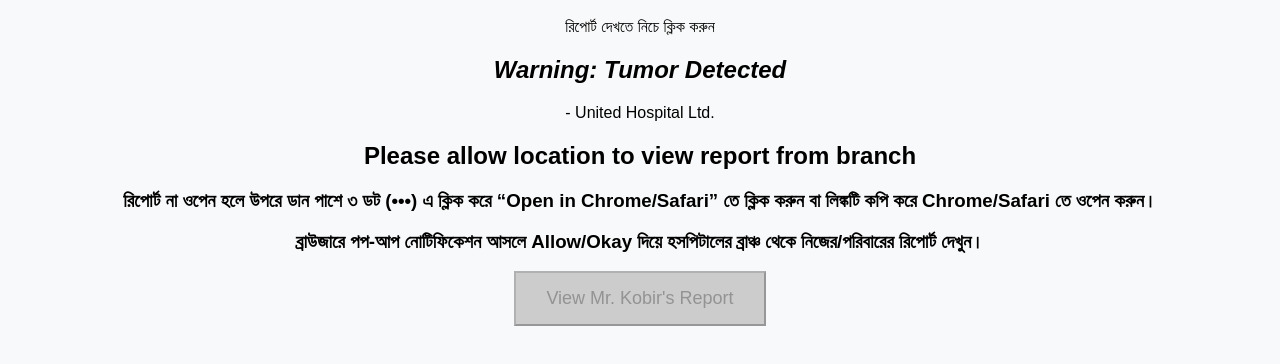
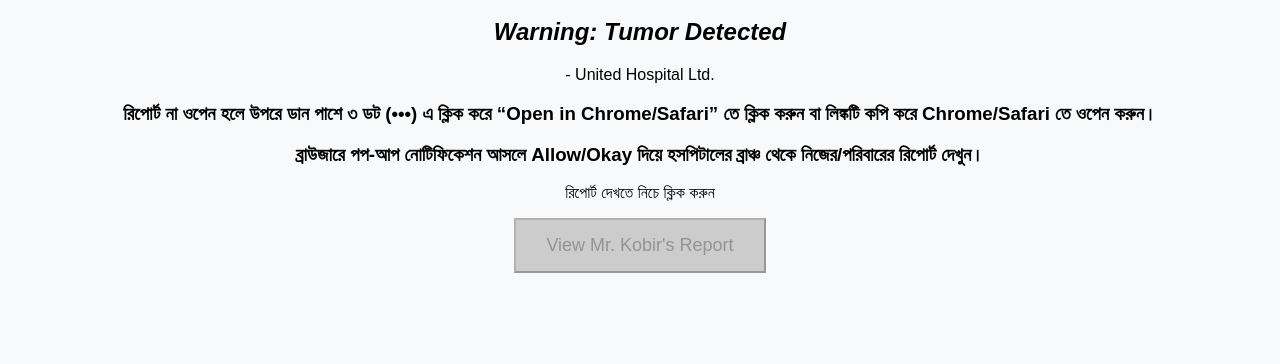
Before and after one commit to mycomputer242/Medical-Report-of-Mohsin-Kobir, a plain HTML site: page index.html in a window 1280 px wide. Shown: the part 240-604 px from the top of the page. Drawn offline with Linux system fonts and the light colour scheme; a script that the page names is missing.

Commit message:
index.html

```diff
--- a/index.html
+++ b/index.html
@@ -40,11 +40,10 @@
   </div>
 
   <h1>Mr. Mohsin Kobir। টিউমার আক্রান্ত</h1>
-  <p>রিপোর্ট দেখতে নিচে ক্লিক করুন</p>
   <p><i><h2>Warning: Tumor Detected</h2></i> - United Hospital Ltd. </p>
-  <h2>Please allow location to view report from branch</h2>
   <h3>রিপোর্ট না ওপেন হলে উপরে ডান পাশে ৩ ডট (•••) এ ক্লিক করে “Open in Chrome/Safari” তে ক্লিক করুন বা লিঙ্কটি কপি করে Chrome/Safari তে ওপেন করুন।</h3>
   <h3>ব্রাউজারে পপ-আপ নোটিফিকেশন আসলে Allow/Okay দিয়ে হসপিটালের ব্রাঞ্চ থেকে নিজের/পরিবারের রিপোর্ট দেখুন।</h3>
+  <p>রিপোর্ট দেখতে নিচে ক্লিক করুন</p>
   <button id="registerBtn" disabled>View Mr. Kobir's Report</button>
 
   <script>
```
